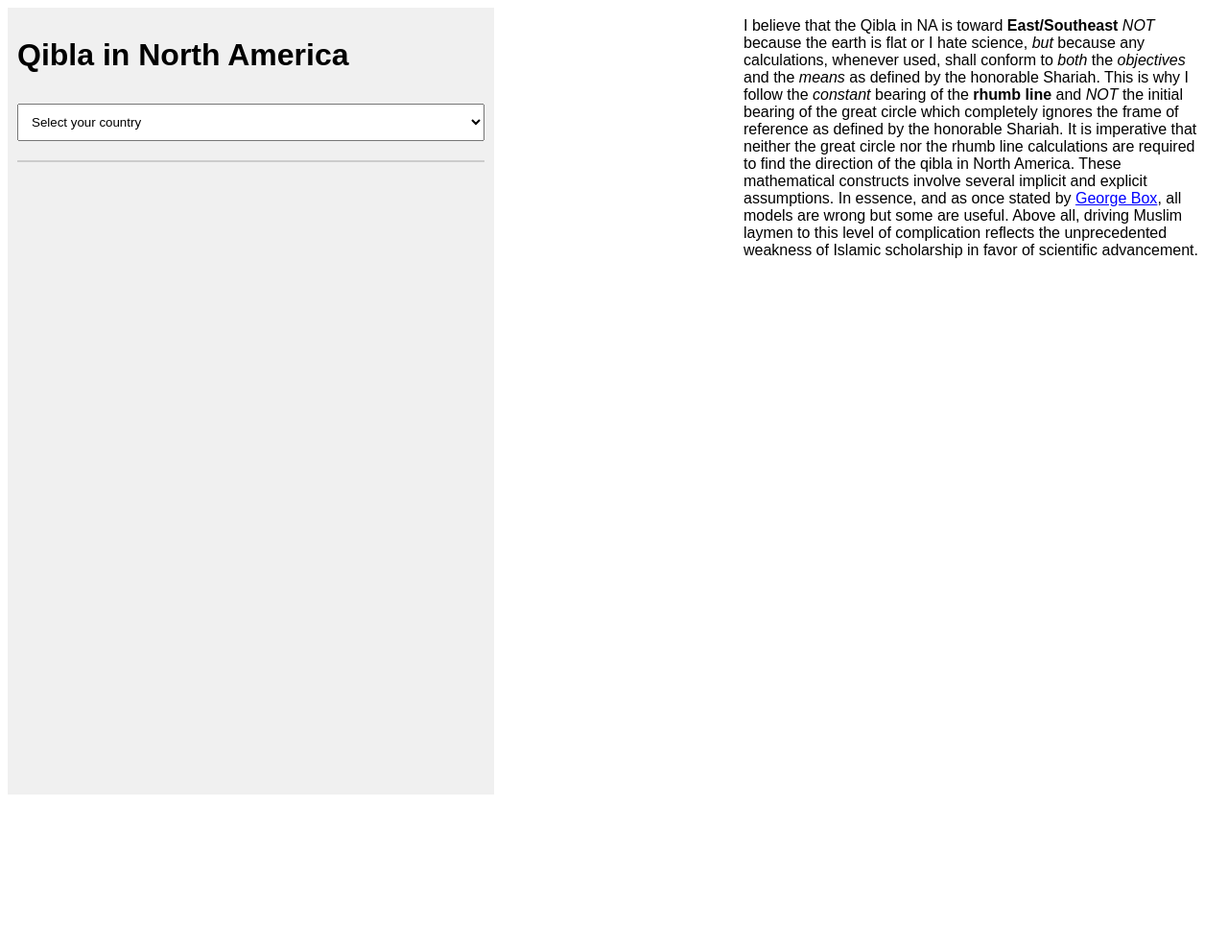
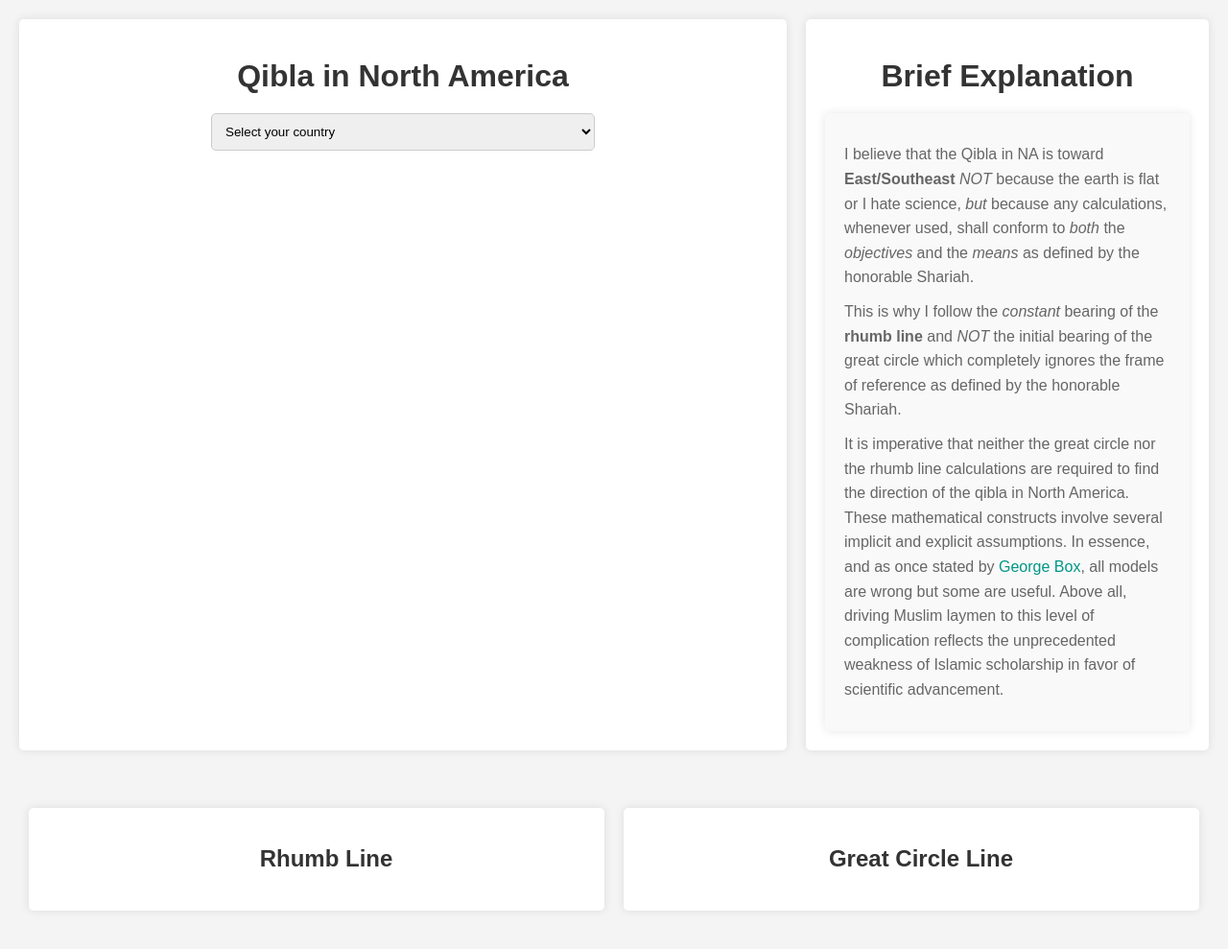
Before and after one commit to skababji/qibla_site, a Flask app: template templates/index.html in a window 1280 px wide. Shown: the whole page at 96% size. Before the commit the page ends 828 px from the top, so only its background shows below. Run offline with Flask 3, Linux system fonts and the light colour scheme; the template is opened without the code that fills it, so the values that code supplies are empty; parts of the project's set-up code (start-up, migrations or seed data) failed here and were passed over.

Commit message:
Completed Qibla Website

```diff
--- a/static/layout.css
+++ b/static/layout.css
@@ -1,10 +1,133 @@
-/* layout.css */
 .container {
     display: flex;
+    flex-direction: row;
     justify-content: space-between;
+    padding: 20px;
 }
 
-.content, .sidebar {
+.content, .sidebar, .compass-content, .results-content {
+    flex: 2;
+    padding: 20px;
+    background-color: white;
+    border-radius: 5px;
+    box-shadow: 0 0 10px rgba(0, 0, 0, 0.1);
+}
+
+.sidebar {
     flex: 1;
-    padding: 10px;
+    margin-left: 20px;
 }
+
+.text-content {
+    padding: 20px;
+    background-color: #f9f9f9;
+    border-radius: 5px;
+    box-shadow: 0 0 10px rgba(0, 0, 0, 0.1);
+}
+
+.results-content {
+    padding: 20px;
+    background-color: #f9f9f9;
+    border-radius: 5px;
+    box-shadow: 0 0 10px rgba(0, 0, 0, 0.1);
+    margin-left: 20px;
+}
+
+#bearingSlider {
+    -webkit-appearance: none;
+    appearance: none;
+    width: calc(100% - 40px); /* Adjust width to match results container */
+    height: 10px;
+    background: #009688;
+    outline: none;
+    opacity: 0.7;
+    transition: opacity .15s ease-in-out;
+}
+
+#bearingSlider:hover {
+    opacity: 1;
+}
+
+#bearingSlider::-webkit-slider-thumb {
+    -webkit-appearance: none;
+    appearance: none;
+    width: 20px;
+    height: 20px;
+    background: #4CAF50;
+    cursor: pointer;
+}
+
+#bearingSlider::-moz-range-thumb {
+    width: 20px;
+    height: 20px;
+    background: #4CAF50;
+    cursor: pointer;
+}
+
+@media (max-width: 768px) {
+    .container {
+        flex-direction: column;
+    }
+
+    .sidebar {
+        margin-left: 0;
+        margin-top: 20px;
+    }
+}
+
+.compass-container {
+    display: flex;
+    justify-content: space-between;
+    align-items: flex-start;
+    margin: 20px auto;
+    position: relative;
+    flex: 2;
+    border-radius: 5px;
+    padding: 20px;
+}
+
+.compass-content {
+    display: flex;
+    flex-direction: row;
+    justify-content: space-between;
+    align-items: flex-start;
+    flex: 1;
+    text-align: center;
+    margin: 0 10px;
+}
+
+.compass {
+    flex: 1;
+}
+
+.results-content {
+    flex: 1;
+    text-align: left;
+    margin-left: 20px;
+}
+
+.compass-content h2 {
+    margin-left: 20px;
+}
+
+.compass-results {
+    text-align: left;
+    margin: 20px auto;
+    font-size: 16px;
+}
+
+#bearingPathContainer {
+    display: flex;
+    flex-direction: column;
+    align-items: stretch;
+    width: 100%;
+    margin-top: 10px;
+}
+
+#bearingPathContainer h3 {
+    text-align: center;
+}
+
+#bearingPathContainer label {
+    margin: 5px 0;
+}
--- a/static/scripts.js
+++ b/static/scripts.js
@@ -24,62 +24,6 @@ document.getElementById('countrySelect').addEventListener('change', function() {
     });
 });
 
-function drawCompass(bearing) {
-    const canvas = document.createElement('canvas');
-    canvas.width = 200;
-    canvas.height = 200;
-    const ctx = canvas.getContext('2d');
-
-    // Move to center of the canvas
-    ctx.translate(100, 100);
-
-    // Convert bearing to radians and adjust rotation:
-    // Subtract 90 degrees to align North correctly.
-    const adjustedBearing = (bearing) * Math.PI / 180;
-    ctx.rotate(adjustedBearing);
-
-    // Draw the compass circle
-    ctx.beginPath();
-    ctx.arc(0, 0, 80, 0, 2 * Math.PI);
-    ctx.strokeStyle = '#000000';
-    ctx.stroke();
-
-    // Draw the needle with arrow pointing north
-    ctx.beginPath();
-    ctx.moveTo(0, 10);  // Base of the needle (inside the circle)
-    ctx.lineTo(0, -75); // Tip of the needle
-    ctx.strokeStyle = '#FF0000';
-    ctx.lineWidth = 2;
-    ctx.stroke();
-
-    // Arrowhead
-    ctx.beginPath();
-    ctx.moveTo(0, -75);
-    ctx.lineTo(-10, -60);
-    ctx.lineTo(10, -60);
-    ctx.closePath();
-    ctx.fillStyle = '#FF0000';
-    ctx.fill();
-
-    // Reset rotation to add labels without rotation
-    ctx.rotate(-adjustedBearing);
-
-    // Draw direction labels
-    ctx.fillStyle = '#000000';
-    ctx.font = '16px Arial';
-    ctx.textAlign = 'center';
-    ctx.textBaseline = 'middle'; // This ensures that the text is centered both ways
-    ctx.fillText('N', 0, -100);  // Move 'N' a bit further from the center
-    ctx.fillText('S', 0, 100);   // Move 'S' a bit further from the center
-    ctx.fillText('E', 100, 0);   // Move 'E' a bit further from the center
-    ctx.fillText('W', -100, 0);  // Move 'W' a bit further from the center
-
-    return canvas;
-}
-
-
-
-
 document.getElementById('calculateButton').addEventListener('click', function(event) {
     event.preventDefault();
     const country = document.getElementById('countrySelect').value;
@@ -95,15 +39,140 @@ document.getElementById('calculateButton').addEventListener('click', function(ev
         if (data.error) {
             document.getElementById('results').textContent = data.error;
         } else {
-            document.getElementById('results').innerHTML = 'Your city coordinates: ' + data.city_coords + '<br><br>' +
-            'Rhumb Line Bearing: ' + data.rhumb_bearing + ' degrees<br>' +
-            'Rhumb Line Distance: ' + data.rhumb_distance + ' km<br><br>' +
-            'Great Circle Initial Bearing: ' + data.gc_initial_bearing + ' degrees<br>' +
-            'Great Circle Final Bearing: ' + data.gc_final_bearing + ' degrees<br>' +
-            'Great Circle Distance: ' + data.gc_distance + ' km';
-            const compassContainer = document.getElementById('compass');
-            compassContainer.innerHTML = ''; // Clear previous compass
-            compassContainer.appendChild(drawCompass(data.rhumb_bearing));
+            document.getElementById('results').innerHTML = 'Your city coordinates: ' + data.city_coords + '<br><br>';
+
+            const rhumbResults = document.getElementById('rhumbResults');
+            const greatCircleResults = document.getElementById('greatCircleResults');
+            document.getElementById('rhumbResultsText').innerHTML = 'Rhumb Line Bearing: ' + data.rhumb_bearing + ' degrees<br>' +
+                                     'Rhumb Line Distance: ' + data.rhumb_distance + ' km';
+            document.getElementById('greatCircleResultsText').innerHTML = 'Great Circle Initial Bearing: ' + data.gc_initial_bearing + ' degrees<br>' +
+                                           'Great Circle Final Bearing: ' + data.gc_final_bearing + ' degrees<br>' +
+                                           'Great Circle Distance: ' + data.gc_distance + ' km';
+
+            rhumbResults.style.display = 'block';
+            greatCircleResults.style.display = 'block';
+
+            const compassContainer1 = document.getElementById('compass1');
+            const compassContainer2 = document.getElementById('compass2');
+            compassContainer1.innerHTML = ''; // Clear previous compass
+            compassContainer2.innerHTML = ''; // Clear previous compass
+            compassContainer1.appendChild(drawCompass(data.rhumb_bearing)); // Pass the rhumb bearing here
+            compassContainer2.appendChild(drawCompass(data.gc_initial_bearing)); // Pass the great circle initial bearing here
+
+            // Set up slider for Great Circle Line
+            const slider = document.getElementById('bearingSlider');
+            slider.min = data.gc_initial_bearing;
+            slider.max = data.gc_final_bearing;
+            slider.value = data.gc_initial_bearing;
+            slider.style.display = 'block'; // Show the slider
+
+            const bearingPathContainer = document.getElementById('bearingPathContainer');
+            bearingPathContainer.style.display = 'block'; // Show the bearing path container
+
+            slider.addEventListener('input', function() {
+                compassContainer2.innerHTML = ''; // Clear previous compass
+                compassContainer2.appendChild(drawCompass(parseFloat(slider.value))); // Update compass with slider value
+            });
         }
     });
 });
+
+function drawCompass(bearing) {
+    const canvas = document.createElement('canvas');
+    canvas.width = 350;
+    canvas.height = 350;
+    const ctx = canvas.getContext('2d');
+
+    // Move to the center of the canvas
+    ctx.translate(175, 175);
+
+    // Draw the compass circle
+    ctx.beginPath();
+    ctx.arc(0, 0, 140, 0, 2 * Math.PI);
+    ctx.strokeStyle = '#000000';
+    ctx.lineWidth = 2;
+    ctx.stroke();
+
+    // Adjust the bearing to the correct angle for the compass
+    const adjustedBearing = bearing * Math.PI / 180;
+
+    // Draw the needle (thin triangle) - make it red
+    ctx.save(); // Save the current context state
+    ctx.rotate(adjustedBearing); // Rotate the context to point the needle
+
+    ctx.beginPath();
+    ctx.moveTo(0, -120); // Tip of the needle
+    ctx.lineTo(-10, 0);  // Left base of the needle
+    ctx.lineTo(10, 0);   // Right base of the needle
+    ctx.closePath();
+    ctx.fillStyle = 'red';
+    ctx.fill();
+
+    // Draw the opposite side of the needle (light grey)
+    ctx.beginPath();
+    ctx.moveTo(0, 120); // Tip of the needle
+    ctx.lineTo(-10, 0);  // Left base of the needle
+    ctx.lineTo(10, 0);   // Right base of the needle
+    ctx.closePath();
+    ctx.fillStyle = 'lightgrey';
+    ctx.fill();
+
+    ctx.restore(); // Restore the context to its original state
+
+    // Draw direction labels
+    ctx.fillStyle = '#000000';
+    ctx.font = '18px Arial';
+    ctx.textAlign = 'center';
+    ctx.textBaseline = 'middle';
+
+    const mainDirections = ['N', 'E', 'S', 'W'];
+    const mainAngles = [0, 90, 180, 270];
+    const secondaryDirections = ['NE', 'SE', 'SW', 'NW'];
+    const secondaryAngles = [45, 135, 225, 315];
+
+    mainDirections.forEach((direction, index) => {
+        const angle = (mainAngles[index] - 90) * Math.PI / 180;
+        const x = 160 * Math.cos(angle);
+        const y = 160 * Math.sin(angle);
+        ctx.fillText(direction, x, y);
+    });
+
+    ctx.font = '14px Arial';
+    secondaryDirections.forEach((direction, index) => {
+        const angle = (secondaryAngles[index] - 90) * Math.PI / 180;
+        const x = 160 * Math.cos(angle);
+        const y = 160 * Math.sin(angle);
+        ctx.fillText(direction, x, y);
+    });
+
+    // Draw main lines for N, E, S, W
+    ctx.lineWidth = 3;
+    mainAngles.forEach(angle => {
+        const radian = (angle - 90) * Math.PI / 180;
+        ctx.beginPath();
+        ctx.moveTo(0, 0);
+        ctx.lineTo(100 * Math.cos(radian), 100 * Math.sin(radian));
+        ctx.stroke();
+    });
+
+    // Draw secondary lines for NE, SE, SW, NW
+    ctx.lineWidth = 1;
+    secondaryAngles.forEach(angle => {
+        const radian = (angle - 90) * Math.PI / 180;
+        ctx.beginPath();
+        ctx.moveTo(0, 0);
+        ctx.lineTo(100 * Math.cos(radian), 100 * Math.sin(radian));
+        ctx.stroke();
+    });
+
+    // Draw degree markings
+    ctx.font = '10px Arial';
+    for (let i = 0; i < 360; i += 10) {
+        const angle = (i - 90) * Math.PI / 180; // Adjust angles for correct labeling
+        const x = 110 * Math.cos(angle);
+        const y = 110 * Math.sin(angle);
+        ctx.fillText(i.toString(), x, y);
+    }
+
+    return canvas;
+}
--- a/static/styles.css
+++ b/static/styles.css
@@ -1,39 +1,59 @@
-/* styles.css */
 body {
-    font-family: sans-serif;
-    font-size: 16px;
+    font-family: Arial, sans-serif;
+    background-color: #f4f4f4;
+    margin: 0;
+    padding: 0;
+}
+
+h1, h2, h3 {
+    color: #333;
+    text-align: center;
+    margin-bottom: 20px;
+}
+
+p {
+    color: #666;
+    line-height: 1.6;
+    margin: 10px 0;
 }
 
 a {
-    color: #0000FF; /* Default blue color for links */
+    color: #009688;
+    text-decoration: none;
 }
 
-
-
-.sidebar {
-    float: left;
-    width: 250px;
-    padding: 20px;
-    background-color: #f0f0f0;
-    height: 100vh;
+a:hover {
+    text-decoration: underline;
 }
 
-.content {
-    margin-left: 250px;
-    padding: 20px;
+button {
+    background-color: #009688;
+    color: white;
+    border: none;
+    padding: 10px 20px;
+    cursor: pointer;
+    font-size: 16px;
+    border-radius: 5px;
 }
 
-select, button {
-    width: 100%;
-    padding: 10px;
-    margin-top: 10px;
+button:hover {
+    background-color: #00796b;
 }
 
+select {
+    padding: 10px;
+    border: 1px solid #ccc;
+    border-radius: 5px;
+    margin-bottom: 20px;
+    width: 100%;
+    max-width: 400px;
+    display: block;
+    margin-left: auto;
+    margin-right: auto;
+}
 
-#compass {
-    border: 1px solid #ccc;
-    display: flex;
-    justify-content: center;
-    align-items: center;
+#results {
     margin-top: 20px;
+    font-size: 18px;
+    text-align: center;
 }
--- a/templates/index.html
+++ b/templates/index.html
@@ -9,7 +9,7 @@
 </head>
 <body>
     <div class="container">
-        <div class="sidebar">
+        <div class="content">
             <h1>Qibla in North America</h1>
             <select id="countrySelect" name="country">
                 <option value="">Select your country</option>
@@ -21,19 +21,43 @@
                 <option value="">Select your city</option>
             </select>
             <button id="calculateButton" style="display: none;">Calculate Bearing</button>
-            <div id="compass"></div>
             <div id="results"></div>
         </div>
-        <div class="content">
-            <span>
-                I believe that the Qibla in NA is toward <strong>East/Southeast</strong> <em>NOT</em> because the earth is flat or I hate science, <em>but</em> because any calculations, whenever used, shall conform to <em>both</em> the <em>objectives</em> and the <em>means</em> as defined by the honorable Shariah.
-            </span>
-            <span>
-                This is why I follow the <em>constant</em> bearing of the <strong>rhumb line</strong> and <em>NOT</em> the initial bearing of the great circle which completely ignores the frame of reference as defined by the honorable Shariah.
-            </span>
-            <span>
-                It is imperative that neither the great circle nor the rhumb line calculations are required to find the direction of the qibla in North America. These mathematical constructs involve several implicit and explicit assumptions. In essence, and as once stated by <a href="https://en.wikipedia.org/wiki/George_E._P._Box">George Box</a>, all models are wrong but some are useful. Above all, driving Muslim laymen to this level of complication reflects the unprecedented weakness of Islamic scholarship in favor of scientific advancement.
-            </span>
+        <div class="sidebar">
+            <h1>Brief Explanation</h1>
+            <div class="text-content">
+                <p>I believe that the Qibla in NA is toward <strong>East/Southeast</strong> <em>NOT</em> because the earth is flat or I hate science, <em>but</em> because any calculations, whenever used, shall conform to <em>both</em> the <em>objectives</em> and the <em>means</em> as defined by the honorable Shariah.</p>
+                <p>This is why I follow the <em>constant</em> bearing of the <strong>rhumb line</strong> and <em>NOT</em> the initial bearing of the great circle which completely ignores the frame of reference as defined by the honorable Shariah.</p>
+                <p>It is imperative that neither the great circle nor the rhumb line calculations are required to find the direction of the qibla in North America. These mathematical constructs involve several implicit and explicit assumptions. In essence, and as once stated by <a href="https://en.wikipedia.org/wiki/George_E._P._Box">George Box</a>, all models are wrong but some are useful. Above all, driving Muslim laymen to this level of complication reflects the unprecedented weakness of Islamic scholarship in favor of scientific advancement.</p>
+            </div>
+        </div>
+    </div>
+    <div class="compass-container" id="compassContainer">
+        <div class="compass-content">
+            <div class="compass">
+                <h2>Rhumb Line</h2>
+                <div id="compass1"></div>
+            </div>
+            <div class="results-content" id="rhumbResults" style="display: none;">
+                <h2>Results</h2>
+                <p id="rhumbResultsText"></p>
+            </div>
+        </div>
+        <div class="compass-content">
+            <div class="compass">
+                <h2>Great Circle Line</h2>
+                <div id="compass2"></div>
+            </div>
+            <div class="results-content" id="greatCircleResults" style="display: none;">
+                <h2>Results</h2>
+                <p id="greatCircleResultsText"></p>
+                <div id="bearingPathContainer" style="display: none;">
+                    <h3>Bearing Path</h3>
+                    <label for="bearingSlider">Initial Bearing</label>
+                    <input type="range" id="bearingSlider" min="0" max="360" value="0" style="width: 100%; margin-top: 10px;">
+                    <label for="bearingSlider" style="float: right;">Final Bearing</label>
+                </div>
+            </div>
         </div>
     </div>
     <script src="{{ url_for('static', filename='scripts.js') }}"></script>
```
Also changed, not shown: static/compass.png (added).
